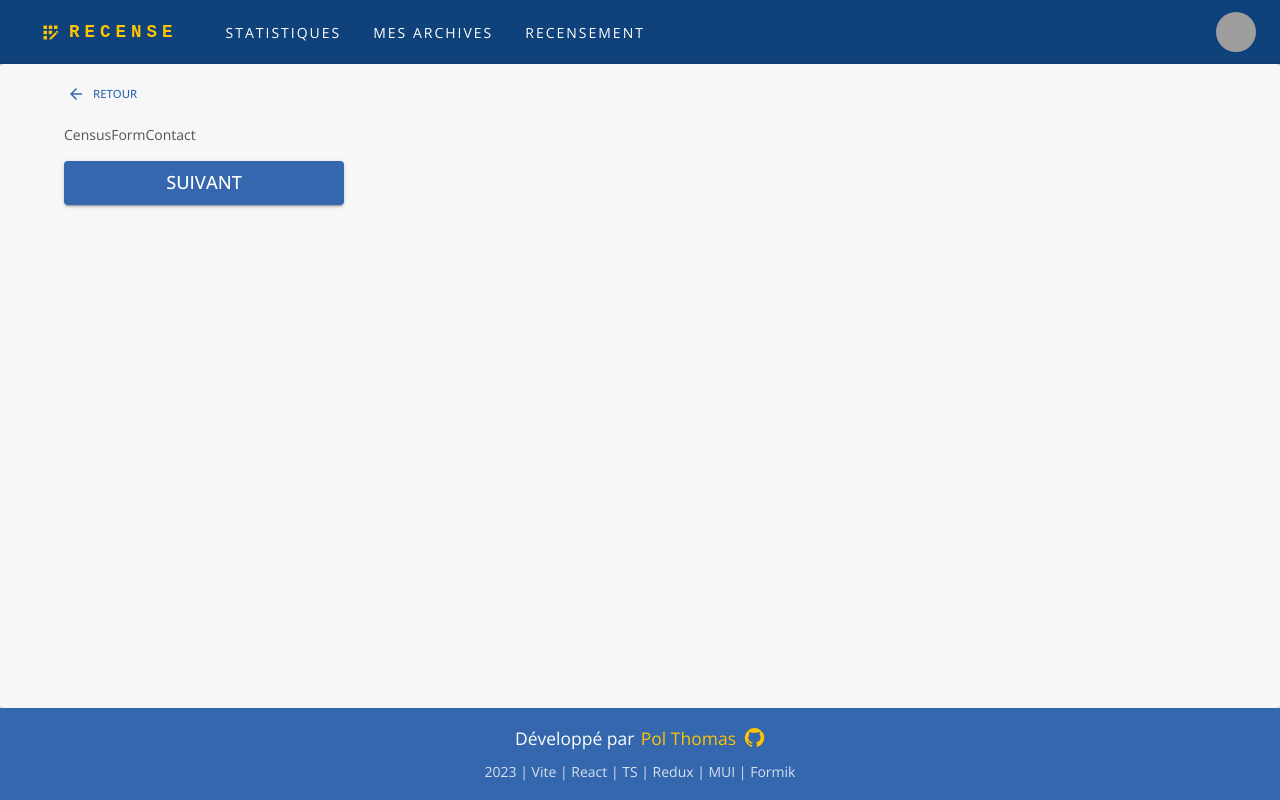
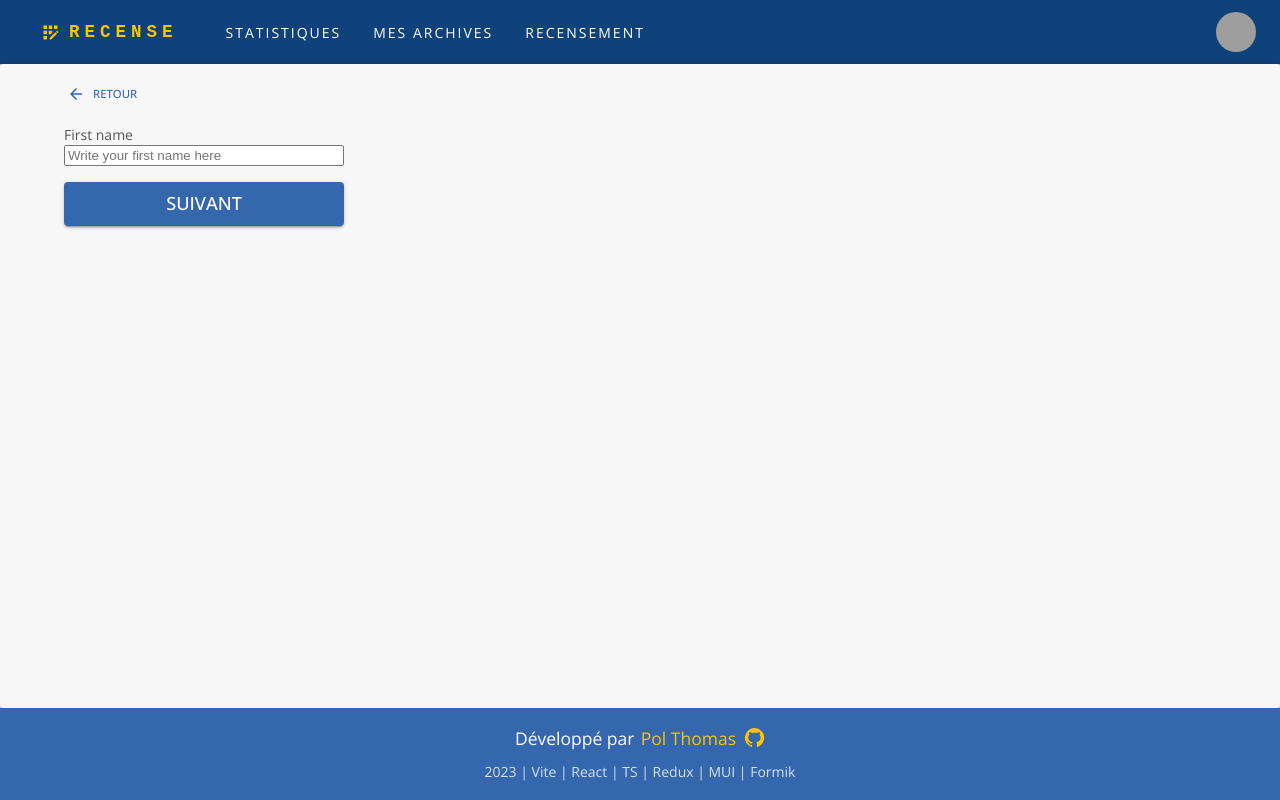
Before and after one commit to PolThm/recense, a React (Vite) app: page /new-census in a window 1280 px wide. Both pictures are taken after a click on the button "COMMENCER". Built offline with nearby package versions, Linux system fonts and the light colour scheme; grey boxes are pictures that could not be loaded.

Commit message:
InputField done

```diff
--- a/src/components/census-forms/CensusFormContact.tsx
+++ b/src/components/census-forms/CensusFormContact.tsx
@@ -1,11 +1,25 @@
 import { FC } from 'react';
 
-type Props = {};
+import InputField from '@/components/shared/InputField';
 
-const CensusFormContact: FC<Props> = (props) => {
-  const {} = props;
+type Props = {
+  firstName: string;
+  handleChange: (e: React.ChangeEvent<HTMLInputElement>) => void;
+};
 
-  return <>CensusFormContact</>;
+const CensusFormContact: FC<Props> = ({ firstName, handleChange }) => {
+  return (
+    <form>
+      <InputField
+        type="text"
+        value={firstName}
+        placeholder="Write your first name here"
+        label="First name"
+        name="First name"
+        onChange={handleChange}
+      />
+    </form>
+  );
 };
 
 export default CensusFormContact;
--- a/src/components/census-forms/CensusFormLodging.tsx
+++ b/src/components/census-forms/CensusFormLodging.tsx
@@ -2,9 +2,7 @@ import { FC } from 'react';
 
 type Props = {};
 
-const CensusFormLodging: FC<Props> = (props) => {
-  const {} = props;
-
+const CensusFormLodging: FC<Props> = ({}) => {
   return <>CensusFormLodging</>;
 };
 
--- a/src/components/census-forms/CensusFormProfile.tsx
+++ b/src/components/census-forms/CensusFormProfile.tsx
@@ -2,9 +2,7 @@ import { FC } from 'react';
 
 type Props = {};
 
-const CensusFormProfile: FC<Props> = (props) => {
-  const {} = props;
-
+const CensusFormProfile: FC<Props> = ({}) => {
   return <>CensusFormProfile</>;
 };
 
--- a/src/components/census-forms/CensusFormSummary.tsx
+++ b/src/components/census-forms/CensusFormSummary.tsx
@@ -2,9 +2,7 @@ import { FC } from 'react';
 
 type Props = {};
 
-const CensusFormSummary: FC<Props> = (props) => {
-  const {} = props;
-
+const CensusFormSummary: FC<Props> = ({}) => {
   return <>CensusFormSummary</>;
 };
 
--- /dev/null
+++ b/src/components/shared/InputField.tsx
@@ -0,0 +1,40 @@
+import { Box } from '@mui/material';
+import React, { FC } from 'react';
+
+type Props = {
+  value: string;
+  label?: string;
+  name: string;
+  placeholder?: string;
+  type?: string;
+  onChange: (e: React.ChangeEvent<HTMLInputElement>) => void;
+};
+
+const InputField: FC<Props> = ({
+  value,
+  label,
+  name,
+  placeholder,
+  type,
+  onChange,
+}) => (
+  <Box sx={{ display: 'flex', flexDirection: 'column', width: '20rem' }}>
+    {label && <label htmlFor="input-field">{label}</label>}
+    <input
+      type={type}
+      value={value}
+      name={name}
+      className="form-control"
+      placeholder={placeholder}
+      onChange={onChange}
+    />
+  </Box>
+);
+
+InputField.defaultProps = {
+  type: 'text',
+  label: '',
+  placeholder: '',
+};
+
+export default InputField;
--- a/src/pages/NewCensusPage.tsx
+++ b/src/pages/NewCensusPage.tsx
@@ -1,5 +1,7 @@
 import { Box, Container } from '@mui/material';
 import React, { FC, useState } from 'react';
+import { useDispatch } from 'react-redux';
+import { redirect } from 'react-router-dom';
 
 import BackButton from '@/components/BackButton';
 import CensusFormContact from '@/components/census-forms/CensusFormContact';
@@ -8,38 +10,62 @@ import CensusFormProfile from '@/components/census-forms/CensusFormProfile';
 import CensusFormSummary from '@/components/census-forms/CensusFormSummary';
 import NewCensusLanding from '@/components/NewCensusLanding';
 import NextButton from '@/components/NextButton';
-import { FormPages } from '@/types/enums';
+import { fakeCensus } from '@/mocks/CensusesMock';
+import { addCensus } from '@/store/censusesSlice';
+import { FormScreens } from '@/types/enums';
 import { Census } from '@/types/interfaces';
 
-const { Landing, Contact, Profile, Lodging, Summary } = FormPages;
+const { Landing, Contact, Profile, Lodging, Summary } = FormScreens;
 
 const NewCensusPage: FC = () => {
+  const dispatch = useDispatch();
   const [census, setCensus] = useState<Census | null>(null);
-  const [currentPage, setCurrentPage] = useState(Landing);
+  const [currentScreen, setCurrentScreen] = useState(Landing);
+
+  const [firstName, setFirstName] = useState('');
+
+  const handleChange = (e: React.ChangeEvent<HTMLInputElement>) => {
+    setFirstName(e.target.value);
+  };
 
   const next = () => {
-    if (currentPage === Summary) {
-      alert('ENVOYER');
+    if (currentScreen === Summary) {
+      const newCensus = fakeCensus;
+      newCensus.contact.firstName = firstName;
+
+      // setCensus(newCensus);
+      dispatch(addCensus(newCensus));
+
+      redirect('/my-archives');
       return;
     }
-    setCurrentPage(currentPage + 1);
+
+    // setCurrentScreen(currentScreen + 1);
+    redirect('/my-archives');
   };
 
   return (
     <Box sx={{ height: 1 }}>
-      {currentPage === Landing ? (
-        <NewCensusLanding startCensus={() => setCurrentPage(currentPage + 1)} />
+      {currentScreen === Landing ? (
+        <NewCensusLanding
+          startCensus={() => setCurrentScreen(currentScreen + 1)}
+        />
       ) : (
         <Container>
-          <BackButton onClick={() => setCurrentPage(currentPage - 1)} />
+          <BackButton onClick={() => setCurrentScreen(currentScreen - 1)} />
           <Box sx={{ my: 2 }}>
-            {currentPage === Contact && <CensusFormContact />}
-            {currentPage === Profile && <CensusFormProfile />}
-            {currentPage === Lodging && <CensusFormLodging />}
-            {currentPage === Summary && <CensusFormSummary />}
+            {currentScreen === Contact && (
+              <CensusFormContact
+                firstName={firstName}
+                handleChange={handleChange}
+              />
+            )}
+            {currentScreen === Profile && <CensusFormProfile />}
+            {currentScreen === Lodging && <CensusFormLodging />}
+            {currentScreen === Summary && <CensusFormSummary />}
           </Box>
           <NextButton onClick={next}>
-            {currentPage === Summary ? 'Envoyer' : 'Suivant'}
+            {currentScreen === Summary ? 'Envoyer' : 'Suivant'}
           </NextButton>
         </Container>
       )}
--- a/src/types/enums.ts
+++ b/src/types/enums.ts
@@ -1,4 +1,12 @@
-export enum FormPages {
+export enum Pages {
+  Home = '/',
+  NewCensus = '/new-census',
+  MyArchives = '/my-archives',
+  Statistics = '/statistics',
+  NotFound = '/not-found',
+}
+
+export enum FormScreens {
   Landing = 0,
   Contact = 1,
   Profile = 2,
```
